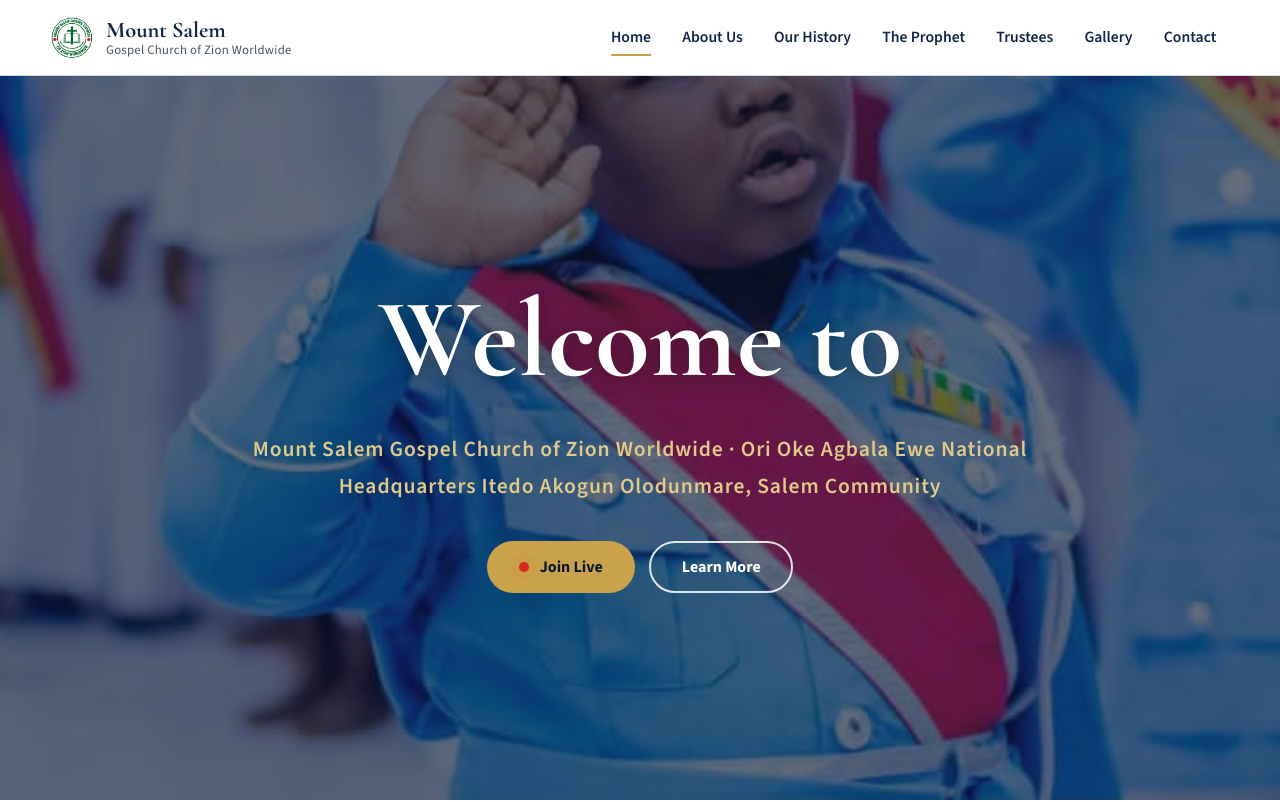
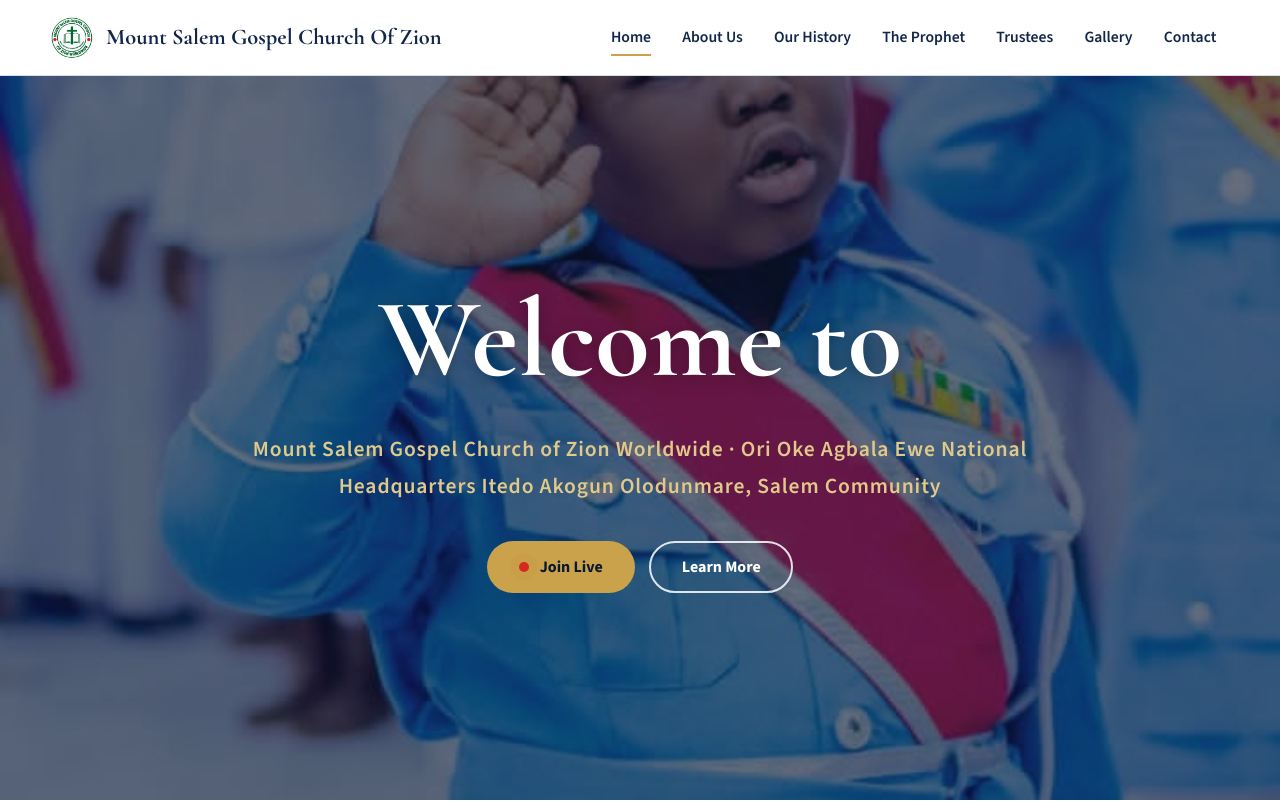
Before and after one commit to Midex554/mountsalemgospelchurchofzion, a website: page index.html in a window 1280 px wide. Shown: the top 802 px of the page. Drawn offline with nearby package versions, Linux system fonts and the light colour scheme.

Commit message:
Update index.html

```diff
--- a/index.html
+++ b/index.html
@@ -81,8 +81,8 @@
             height="44"
           />
           <span class="brand__text">
-            <span class="brand__name">Mount Salem</span>
-            <span class="brand__sub">Gospel Church of Zion Worldwide</span>
+            <span class="brand__name">Mount Salem Gospel Church Of Zion</span>
+            <span class="brand__sub"></span>
           </span>
         </a>
 
@@ -355,7 +355,7 @@
             </p>
 
             <h3>Vunerable Distinction</h3>
-            <p><span class="ph ph--light">AKOGUN ELEDUMARE OBA AFEMIGBESHIN GESHIN GBADE OF SALEM COMMUNIT, WOLI MI OBAMI OLU-ALUFA ORILE EDE MIMO ENIYAN OTO OF ZION W/W OBA ELEDIDI 1, THE ONI ITEDO OF SALEM COMMUNITY AARE IGBAGBO OF ZION.</span></p>
+            <p><span class="ph ph--light">AKOGUN ELEDUMARE OBA AFEMIGBESHIN GESHIN GBADE OF SALEM COMMUNITY, WOLI MI OBAMI OLU-ALUFA ORILE EDE MIMO ENIYAN OTO OF ZION W/W OBA ELEDIDI 1, THE ONI ITEDO OF SALEM COMMUNITY AARE IGBAGBO OF ZION.</span></p>
 
             <h3>Ministry Background</h3>
             <p>
```
